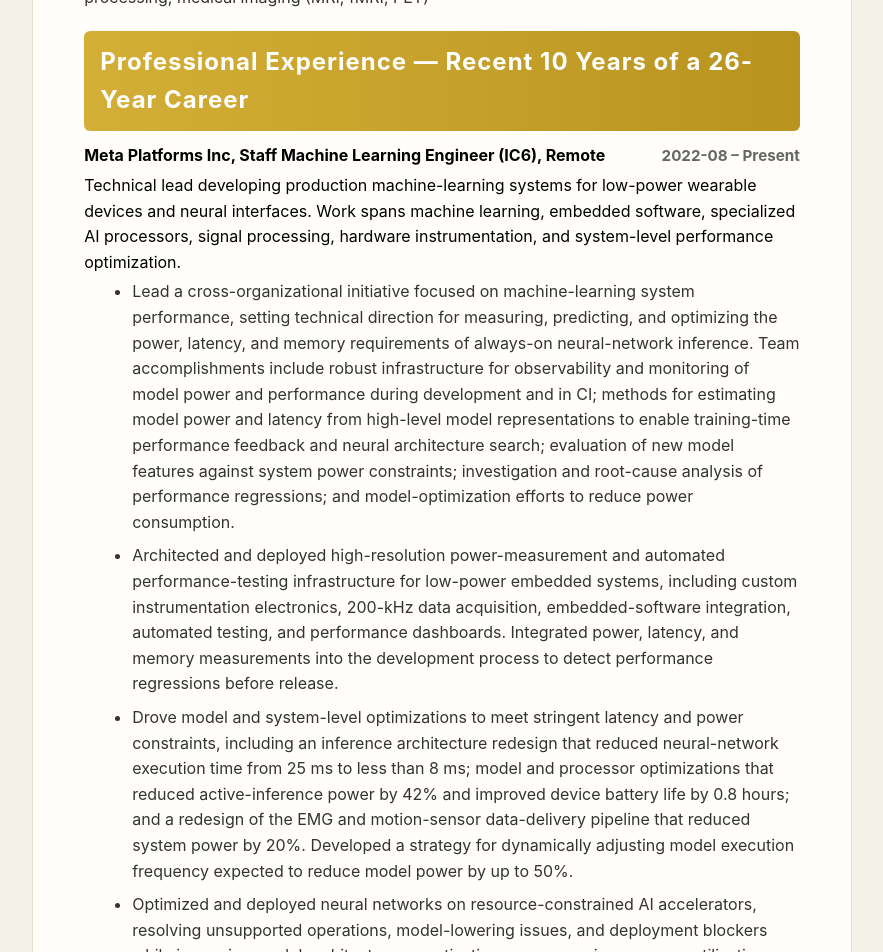
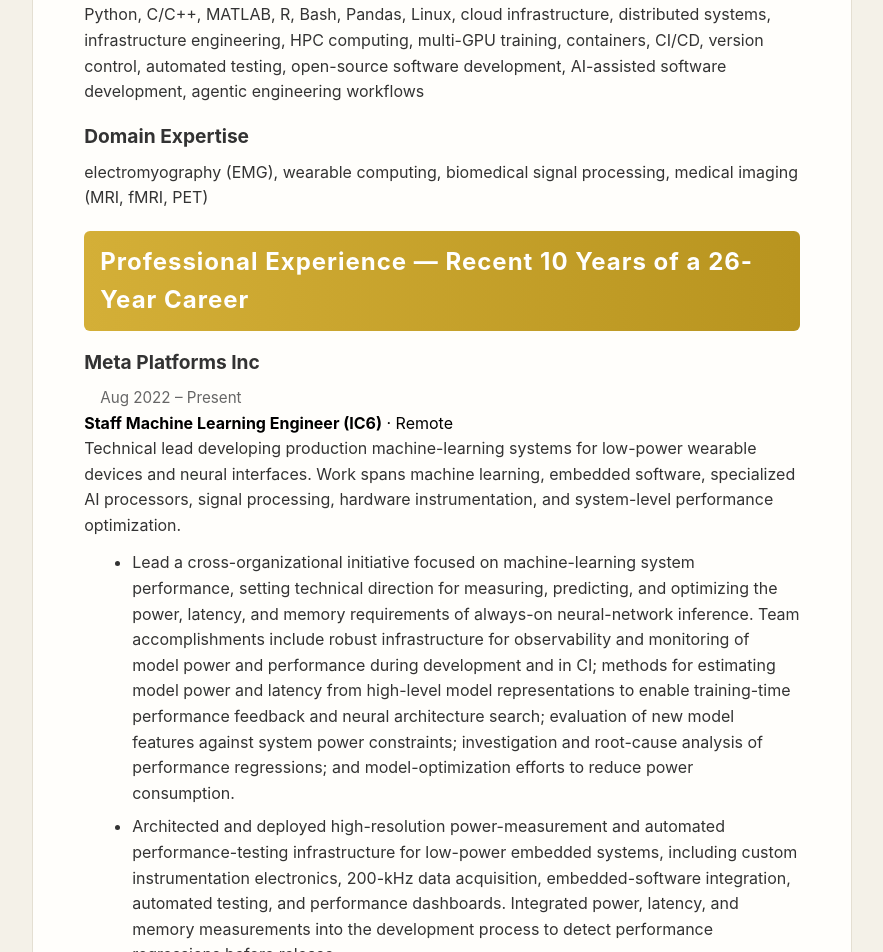
Before and after one commit to ccraddock/cloud_resume_challenge, a React (Vite) app in the folder resume-app/: page / in a window 1280 px wide. Shown: the part 980-1932 px from the top of the page, without its empty margins (339-1222 px from the left). Built offline with nearby package versions, Linux system fonts and the light colour scheme.

Commit message:
Improve resume content hierarchy and safety

```diff
--- a/resume-app/src/components/ResumeViewer.jsx
+++ b/resume-app/src/components/ResumeViewer.jsx
@@ -1,73 +1,123 @@
 import React, { useEffect, useState } from 'react';
 import './ResumeViewer.css';
+
+const METRIC_PATTERN = /((?:approximately\s+)?\d+(?:\.\d+)?\s*(?:%|ms|hours?|kHz)|less than\s+\d+(?:\.\d+)?\s*ms|up to\s+\d+(?:\.\d+)?%)/gi;
+const METRIC_EXACT = /^(?:(?:approximately\s+)?\d+(?:\.\d+)?\s*(?:%|ms|hours?|kHz)|less than\s+\d+(?:\.\d+)?\s*ms|up to\s+\d+(?:\.\d+)?%)$/i;
 
 function formatDate(dateStr) {
   if (!dateStr) return '';
   if (dateStr.toLowerCase() === 'present') return 'Present';
-  const d = new Date(dateStr);
-  if (isNaN(d)) return dateStr;
-  return `${d.getFullYear()}-${String(d.getMonth() + 1).padStart(2, '0')}`;
+
+  const date = new Date(dateStr);
+  if (Number.isNaN(date.getTime())) return dateStr;
+
+  return new Intl.DateTimeFormat('en-US', {
+    month: 'short',
+    year: 'numeric',
+    timeZone: 'UTC',
+  }).format(date);
+}
+
+function safeHttpUrl(url) {
+  if (typeof url !== 'string' || !url) return '';
+
+  try {
+    const parsed = new URL(url);
+    return parsed.protocol === 'https:' || parsed.protocol === 'http:' ? parsed.toString() : '';
+  } catch {
+    return '';
+  }
+}
+
+function emphasizeMetrics(text) {
+  return String(text)
+    .split(METRIC_PATTERN)
+    .filter(Boolean)
+    .map((part, index) =>
+      METRIC_EXACT.test(part) ? (
+        <strong className="metric" key={`${part}-${index}`}>{part}</strong>
+      ) : (
+        <React.Fragment key={`${index}-${part.slice(0, 12)}`}>{part}</React.Fragment>
+      )
+    );
+}
+
+function SectionHeader({ children }) {
+  return <h2 className="section-header">{children}</h2>;
 }
 
 function TechnicalSkillsSection({ technicalSkills }) {
   return (
-    <section>
-      <h2 className="section-header">Technical Skills</h2>
+    <section className="resume-section">
+      <SectionHeader>Technical Skills</SectionHeader>
       <div className="technical-skills">
-        {technicalSkills.map((group, idx) => (
-          <p key={idx} className="technical-skill-group">
-            <strong>{group.category}:</strong> {group.skills}
-          </p>
+        {technicalSkills.map((group, index) => (
+          <div key={index} className="technical-skill-group">
+            <h3>{group.category}</h3>
+            <p>{group.skills}</p>
+          </div>
         ))}
       </div>
     </section>
   );
 }
 
-function JobSection({ jobs }) {
+function JobSection({ jobs, heading }) {
   return (
-    <section>
-      <h2 className="section-header">Professional Experience — Recent 10 Years of a 26-Year Career</h2>
-      {jobs.map((job, idx) => (
-        <div className="job-block" key={idx}>
-          <div className="job-header">
-            <div>
-              <span className="job-company">{job.company}</span>
-              {', '}
-              <span className="job-position">{job.position}</span>
-              {job.location ? <span className="job-location">, {job.location}</span> : null}
-            </div>
+    <section className="resume-section">
+      <SectionHeader>{heading}</SectionHeader>
+      <div className="jobs-list">
+        {jobs.map((job, index) => (
+          <article className="job-block" key={`${job.company}-${index}`}>
+            <div className="job-topline">
+              <h3 className="job-company">{job.company}</h3>
               <div className="job-dates">
                 {formatDate(job.startDate)} – {formatDate(job.endDate)}
               </div>
             </div>
-          <div className="job-summary">{job.summary}</div>
-          {job.highlights && job.highlights.length > 0 && (
+            <div className="job-role-line">
+              <span className="job-position">{job.position}</span>
+              {job.location ? <span className="job-location"> · {job.location}</span> : null}
+            </div>
+            {job.summary && <p className="job-summary">{job.summary}</p>}
+            {job.highlights?.length > 0 && (
               <ul className="job-highlights">
-              {job.highlights.map((h, i) => (
-                <li key={i}>{h}</li>
+                {job.highlights.map((highlight, highlightIndex) => (
+                  <li key={highlightIndex}>{emphasizeMetrics(highlight)}</li>
                 ))}
               </ul>
             )}
+          </article>
+        ))}
       </div>
-      ))}
     </section>
   );
 }
 
 function OpenScienceSection({ openScienceProjects }) {
   return (
-    <section>
-      <h2 className="section-header">Open Science & Community</h2>
+    <section className="resume-section">
+      <SectionHeader>Open Science &amp; Community</SectionHeader>
       <ul className="open-science-list">
-        {openScienceProjects.map((proj, i) => (
-          <li key={i}>
+        {openScienceProjects.map((project, index) => {
+          const safeUrl = safeHttpUrl(project.url);
+          return (
+            <li key={`${project.name}-${index}`}>
               <span className="open-science-title">
-              {proj.url ? <a href={proj.url} target="_blank" rel="noopener noreferrer">{proj.name}</a> : proj.name}
+                {safeUrl ? (
+                  <a href={safeUrl} target="_blank" rel="noopener noreferrer">
+                    {project.name}
+                  </a>
+                ) : (
+                  project.name
+                )}
               </span>
-            {proj.description ? <> — <span className="open-science-desc">{proj.description}</span></> : null}
+              {project.description ? (
+                <> — <span className="open-science-desc">{project.description}</span></>
+              ) : null}
             </li>
-        ))}
+          );
+        })}
       </ul>
     </section>
   );
@@ -75,19 +125,18 @@
 
 function GrantsAwardsSection({ grantsAwardsAndPublications }) {
   return (
-    <section>
-      <h2 className="section-header">Grants, Awards & Publications</h2>
+    <section className="resume-section">
+      <SectionHeader>Grants, Awards &amp; Publications</SectionHeader>
       <div className="grants-pubs">
-        <div>{grantsAwardsAndPublications.publications}</div>
-        <div>{grantsAwardsAndPublications.invitedSpeaker}</div>
+        <p>{grantsAwardsAndPublications.publications}</p>
+        <p>{grantsAwardsAndPublications.invitedSpeaker}</p>
         <ul className="awards-list">
-          {grantsAwardsAndPublications.awards &&
-            grantsAwardsAndPublications.awards.map((award, i) => (
-              <li key={i}>
-                <span className="award-year">{award.year}:</span>{' '}
+          {grantsAwardsAndPublications.awards?.map((award, index) => (
+            <li key={`${award.year}-${award.title}-${index}`}>
+              <span className="award-year">{award.year}</span>
               <span className="award-title">{award.title}</span>
-                {award.amount ? <> <span className="award-amount">({award.amount})</span></> : null}
-                {award.description ? <> — <span className="award-desc">{award.description}</span></> : null}
+              {award.amount ? <span className="award-amount">{award.amount}</span> : null}
+              {award.description ? <span className="award-desc">{award.description}</span> : null}
             </li>
           ))}
         </ul>
@@ -96,20 +145,18 @@
   );
 }
 
-export default function ResumeViewer({ url }) {
+export default function ResumeViewer({ url, experienceHeading = 'Professional Experience' }) {
   const [resume, setResume] = useState(null);
   const [status, setStatus] = useState('loading');
-  const [error, setError] = useState(null);
 
   useEffect(() => {
     let mounted = true;
     setStatus('loading');
-    setError(null);
 
-    fetch(url)
-      .then((r) => {
-        if (!r.ok) throw new Error(`HTTP error: ${r.status}`);
-        return r.json();
+    fetch(url, { credentials: 'same-origin' })
+      .then((response) => {
+        if (!response.ok) throw new Error('Resume request failed');
+        return response.json();
       })
       .then((data) => {
         if (mounted) {
@@ -117,11 +164,8 @@
           setStatus('ready');
         }
       })
-      .catch((err) => {
-        if (mounted) {
-          setError(err.message);
-          setStatus('error');
-        }
+      .catch(() => {
+        if (mounted) setStatus('error');
       });
 
     return () => {
@@ -131,20 +175,19 @@
 
   if (status === 'loading') {
     return (
-      <div className="resume-container loading">
-        <div className="loader"></div>
-        <p>Loading your resume...</p>
+      <div className="resume-container loading" role="status" aria-live="polite">
+        <div className="loader" aria-hidden="true" />
+        <p>Loading résumé…</p>
       </div>
     );
   }
 
   if (status === 'error') {
     return (
-      <div className="resume-container error">
-        <div className="error-icon">⚠️</div>
-        <h2>Unable to Load Resume</h2>
-        <p>{error}</p>
-        <button onClick={() => window.location.reload()}>Try Again</button>
+      <div className="resume-container error" role="alert">
+        <h2>Unable to load résumé</h2>
+        <p>The résumé data could not be loaded. Please refresh the page and try again.</p>
+        <button type="button" onClick={() => window.location.reload()}>Reload</button>
       </div>
     );
   }
@@ -154,12 +197,18 @@
   return (
     <div className="resume-container ready">
       <article className="resume-content">
+        <header className="resume-intro">
+          <p className="resume-eyebrow">Résumé</p>
           <h1 className="resume-title">{resume.title}</h1>
           {resume.summary && <p className="resume-summary">{resume.summary}</p>}
+        </header>
+
         {resume.technicalSkills && <TechnicalSkillsSection technicalSkills={resume.technicalSkills} />}
-        {resume.jobs && <JobSection jobs={resume.jobs} />}
+        {resume.jobs && <JobSection jobs={resume.jobs} heading={experienceHeading} />}
         {resume.openScienceProjects && <OpenScienceSection openScienceProjects={resume.openScienceProjects} />}
-        {resume.grantsAwardsAndPublications && <GrantsAwardsSection grantsAwardsAndPublications={resume.grantsAwardsAndPublications} />}
+        {resume.grantsAwardsAndPublications && (
+          <GrantsAwardsSection grantsAwardsAndPublications={resume.grantsAwardsAndPublications} />
+        )}
       </article>
     </div>
   );
```
Lines whose indentation alone changed are shown as unchanged.
